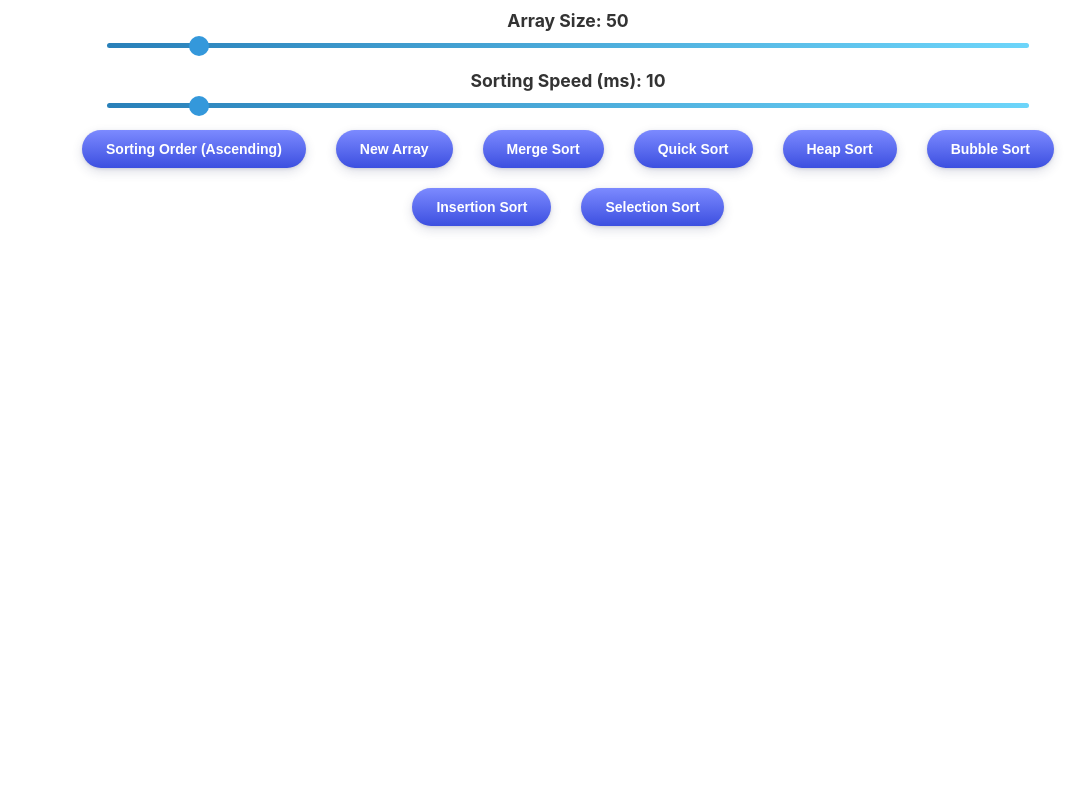
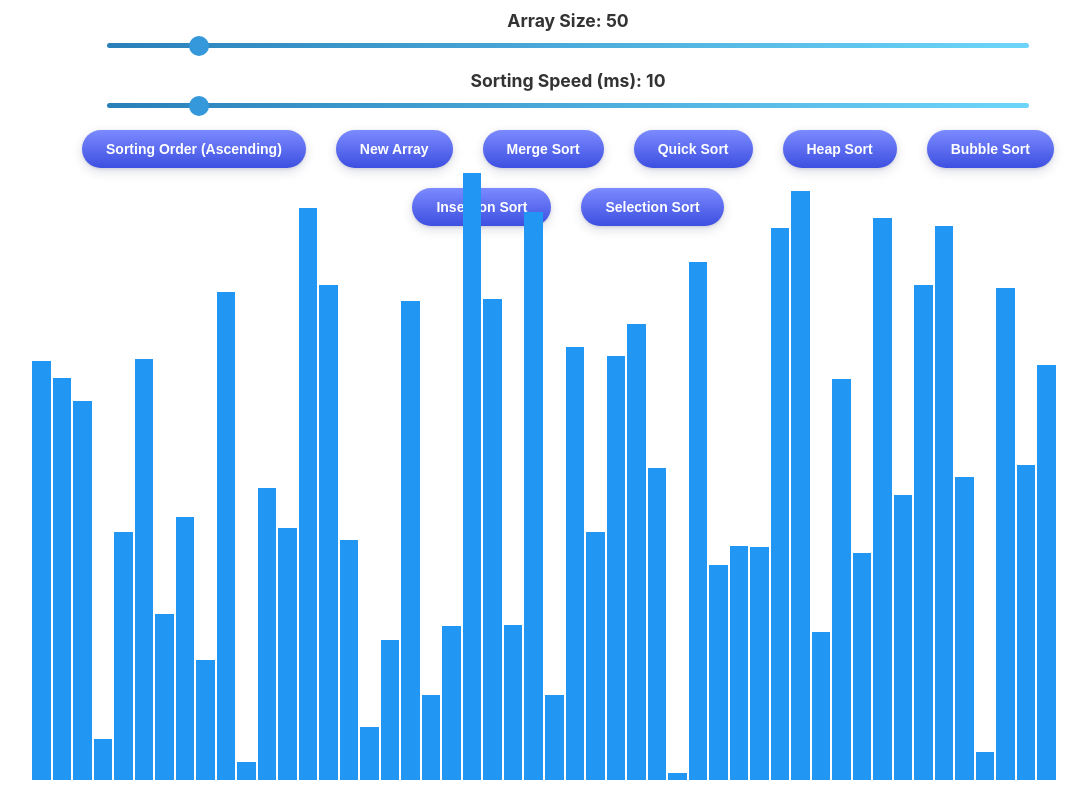
Before and after one commit to Khaspper/sorting_visualizer, a React (Create React App) app: page / in a window 1280 px wide. Shown: the whole page, without its empty margins (72-1159 px from the left). Built offline with nearby package versions, Linux system fonts and the light colour scheme.

Commit message:
Reversing previous commit

```diff
--- a/src/App.js
+++ b/src/App.js
@@ -1,4 +1,3 @@
-import logo from './logo.svg';
 import './App.css';
 import SortingVisualizer from './sortingVisualizer/sortingVisualizer';
 
--- a/src/sortingVisualizer/sortingVisualizer.css
+++ b/src/sortingVisualizer/sortingVisualizer.css
@@ -6,7 +6,6 @@
     gap: 2px;
     justify-content: center;
     align-items: flex-end;
-    align-items: center;
     /*
     border: solid;
     */
--- a/src/sortingVisualizer/sortingVisualizer.jsx
+++ b/src/sortingVisualizer/sortingVisualizer.jsx
@@ -17,6 +17,10 @@ export default class SortingVisualizer extends React.Component {
 
     toggleSortingOrder = () => {
         this.setState(prevState => ({ ascendingOrder: !prevState.ascendingOrder }));
+    }
+
+    componentDidMount() {
+        this.resetArray();
     }
 
     handleArraySizeChange = (e) => {
```
Also changed, not shown: 7 other files (tests, documents, lock files or other folders).
